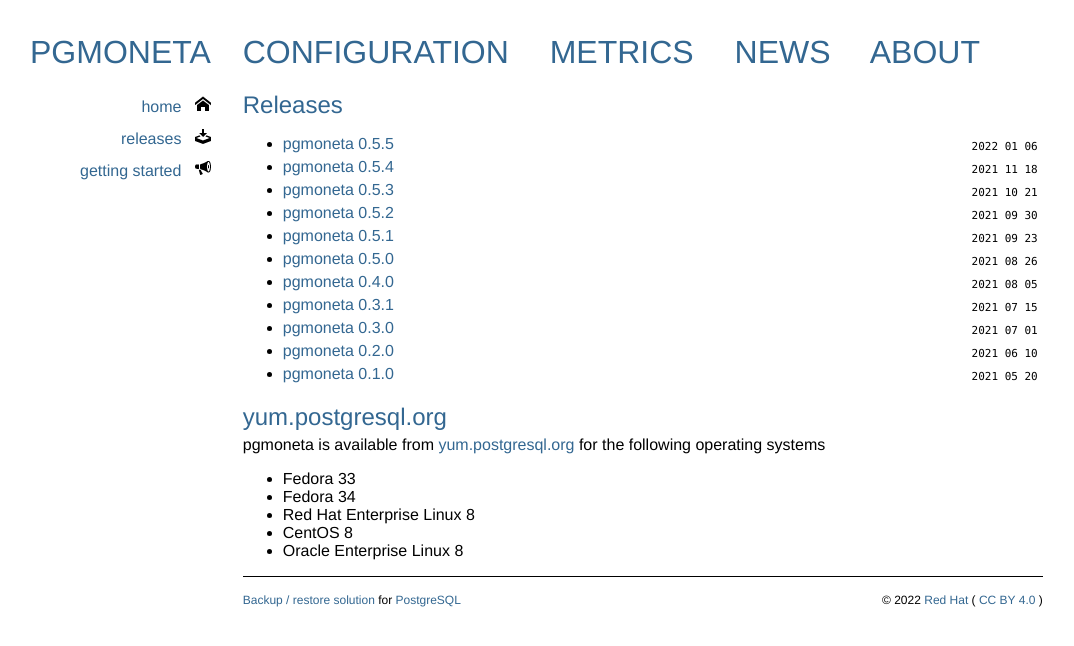
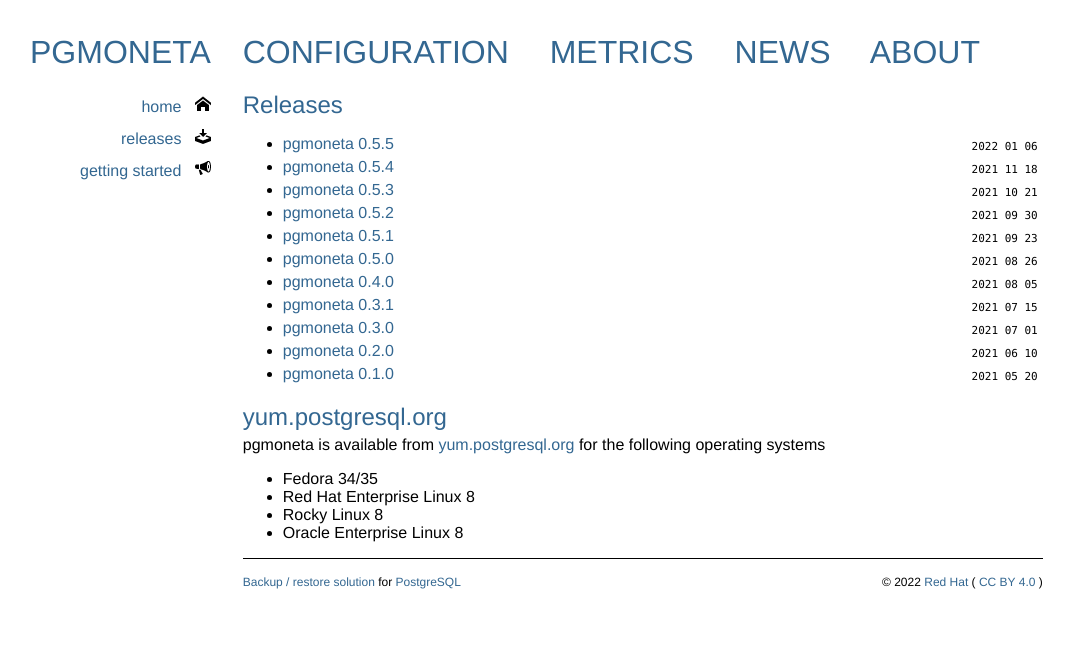
Before and after one commit to pgmoneta/pgmoneta.github.io, a Jekyll site: the page built from releases.html, in a window 1280 px wide. Shown: the top 646 px of the page, without its empty margins (10-1084 px from the left). Built offline with Jekyll 4.4.1, drawn with Linux system fonts in a browser that asks for light colours; some web fonts are replaced.

Commit message:
Update distributions

```diff
--- a/releases.html
+++ b/releases.html
@@ -19,10 +19,9 @@ layout: default
   pgmoneta is available from <a href="https://yum.postgresql.org">yum.postgresql.org</a> for the following operating systems
 
   <ul>
-    <li>Fedora 33</li>
-    <li>Fedora 34</li>
+    <li>Fedora 34/35</li>
     <li>Red Hat Enterprise Linux 8</li>
-    <li>CentOS 8</li>
+    <li>Rocky Linux 8</li>
     <li>Oracle Enterprise Linux 8</li>
   </ul>
 
```
